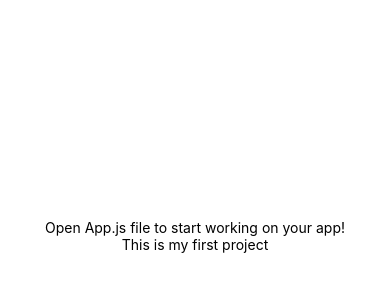
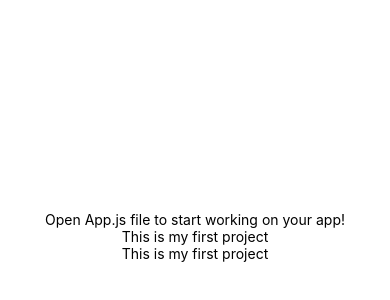
Before and after one commit to thisishardik/Food-Delivery-RN, a React Native app: screen / in a window 390 px wide. Shown: the part 186-486 px from the top of the page. Built offline with nearby package versions, Linux system fonts and the light colour scheme.

Commit message:
Third Commit

```diff
--- a/App.js
+++ b/App.js
@@ -6,6 +6,7 @@ export default function App() {
   return (
     <View style={styles.container}>
       <Text>Open App.js file to start working on your app!</Text>
+      <Text>This is my first project</Text>
       <Text>This is my first project</Text>
       <StatusBar style="auto" />
     </View>
```
